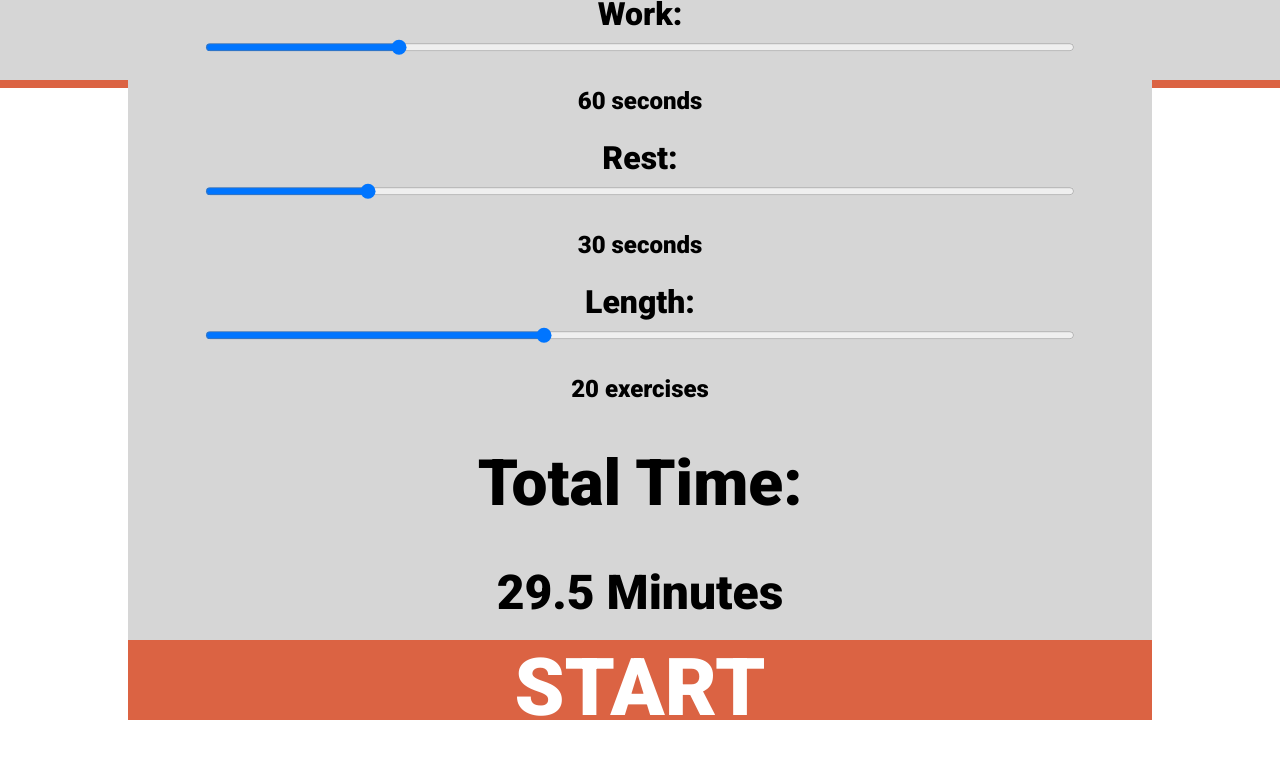
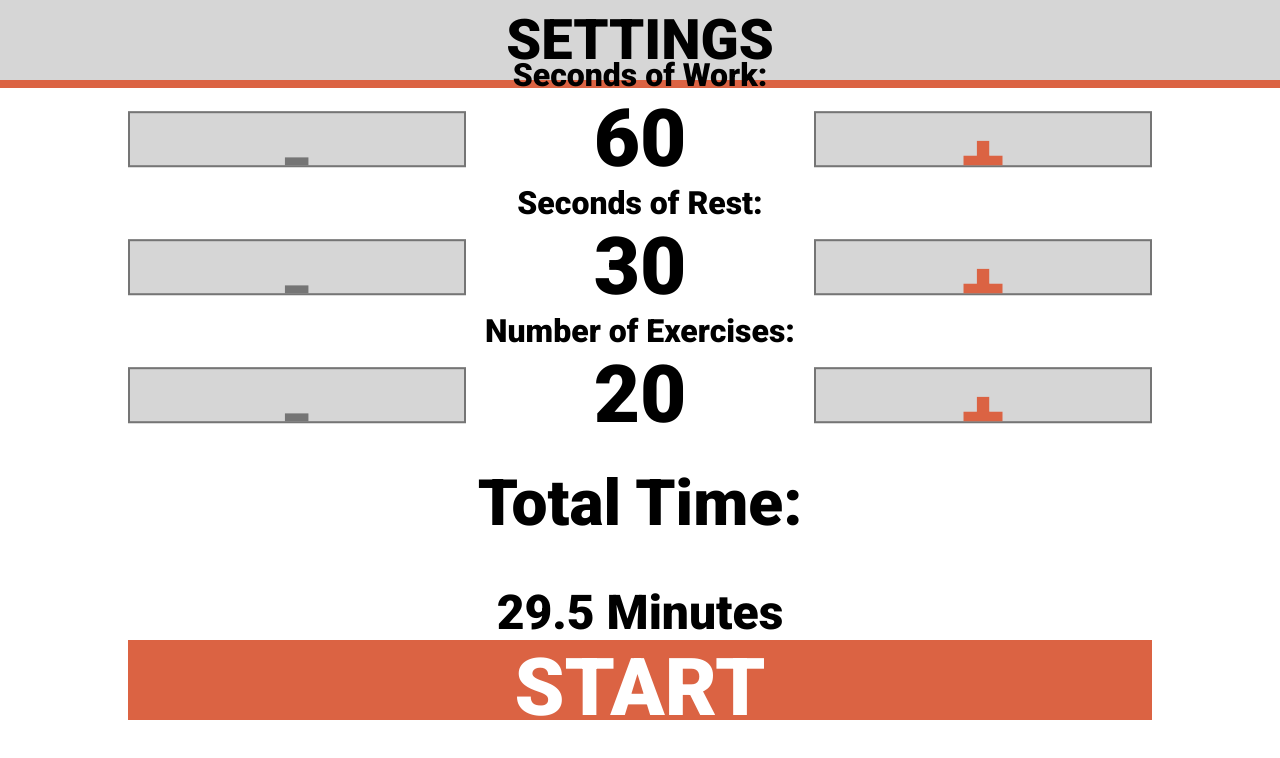
Before and after one commit to HoganMcDonald/exercise, a website: page public/views/index.html in a window 1280 px wide. Drawn offline with nearby package versions, Linux system fonts and the light colour scheme; some packages are replaced by stand-ins of ours; files that its build step writes are made by us from their sources; files whose address does not match are found by name.

Commit message:
styling for settings page final. not yet functional.

```diff
--- a/public/scripts/app.js
+++ b/public/scripts/app.js
@@ -99,6 +99,7 @@ app.controller('mainController', function($interval, $location, cache) {
   // will pause the countdown and change button
   vm.togglePlay = function functionName() {
     vm.pause = !vm.pause;
+    console.log(vm.pause);
     if (vm.playPauseIcon === 'assets/icons/play.svg') {
       vm.playPauseIcon = 'assets/icons/pause.svg';
     } else {
--- a/public/styles/sass/_settings.sass
+++ b/public/styles/sass/_settings.sass
@@ -7,25 +7,55 @@
   .controlls
     width: 80vw
     position: relative
-    top: 30%
+    top: 35%
     transform: translateY(-50%)
     margin: auto
     text-align: center
-    background-color: $button-background
+    // background-color: $button-background
     padding: 3vh 0px
     form
+      height: 100%
+      .inputGrid
+        display: grid
+        grid-template-columns: 33% auto 33%
+        grid-template-rows: 5vh 7vh 5vh 7vh 5vh 7vh
+        grid-row-gap: 2vh
       label
+        grid-column-start: 1
+        grid-column-end: span 3
+        align-self: center
         font:
           family: $font-family
           size: 2em
-      input
-        width: 85%
-        height: 3vh
       h3
         font:
           family: $font-family
-          size: 1.5em
-      button
+          size: 5em
+        margin: 0
+        align-self: center
+
+      input
+      .decButton
+        border: 0
+        height: 7vh
+        width: 100%
+        padding: 0
+        border: 2px solid $button-foreground
+        background-color: $button-background
+        color: $button-foreground
+        font:
+          family: $font-family
+          size: 5em
+      .incButton
+        border: 0
+        height: 100%
+        width: 100%
+        border: 2px solid $button-foreground
+        background-color: $button-background
+        color: $accent1
+        font:
+          family: $font-family
+          size: 5em
     h1
       font:
         family: $font-family
--- a/public/views/partials/settings.html
+++ b/public/views/partials/settings.html
@@ -4,17 +4,25 @@
   </div>
 
   <div class="controlls">
+    <form class="controllsForm">
 
-    <form class="controllsForm">
-      <label for="intervalLength">Work:</label><br>
-      <input type="range" ng-model="mc.intervalLength" class="slider intervalLength" max="240" min="10" step="10">
-      <h3>{{mc.intervalLength}} seconds</h3>
-      <label for="restLength">Rest:</label><br>
-      <input type="range" ng-model="mc.restLength" class="slider restLength" max="120" min="10" step="10">
-      <h3>{{mc.restLength}} seconds</h3>
-      <label for="reps">Length:</label><br>
-      <input type="range" ng-model="mc.reps" class="slider reps" max="50" min="1">
-      <h3>{{mc.reps}} exercises</h3>
+      <div class="inputGrid">
+        <label for="intervalLength">Seconds of Work:</label>
+        <input type="button" class="decButton" ng-click="mc.dec(interval)" value="-">
+        <h3>{{mc.intervalLength}}</h3>
+        <input type="button" class="incButton" ng-click="mc.inc(interval)" value="+">
+
+        <label for="restLength">Seconds of Rest:</label>
+        <input type="button" class="decButton" ng-click="mc.dec(rest)" value="-">
+        <h3>{{mc.restLength}}</h3>
+        <input type="button" class="incButton" ng-click="mc.inc(interval)" value="+">
+
+        <label for="reps">Number of Exercises:</label>
+        <input type="button" class="decButton" ng-click="mc.dec(reps)" value="-">
+        <h3>{{mc.reps}}</h3>
+        <input type="button" class="incButton" ng-click="mc.inc(interval)" value="+">
+      </div>
+
 
     </form>
 
```
Also changed, not shown: public/styles/main.min.css.
